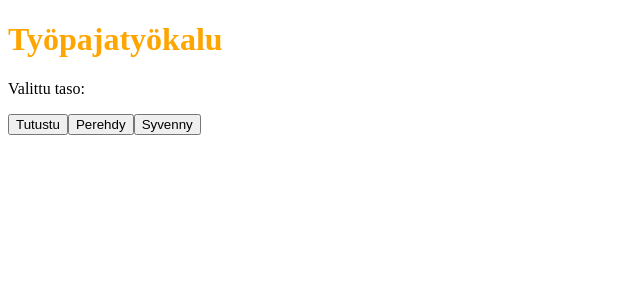
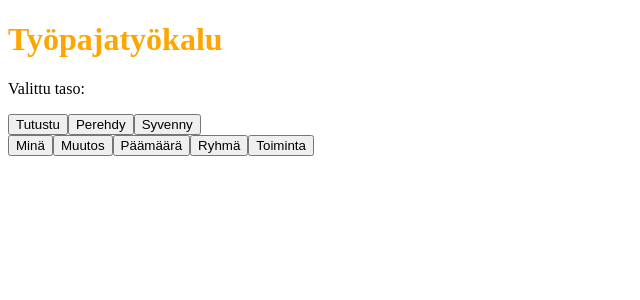
Before and after one commit to marttajamsen/Tyopajatyokalu, a React (Create React App) app: page / in a window 1280 px wide. Shown: the top 300 px of the page, without its empty margins (0-640 px from the left). Built offline with nearby package versions, Linux system fonts and the light colour scheme.

Commit message:
Check me tkasper

```diff
--- a/src/App.js
+++ b/src/App.js
@@ -8,8 +8,15 @@ class App extends Component {
     super(props);
 
     this.state = {
-      selectedLevel: null
+      selectedLevel: null,
+      selectedTags: []
     }
+  }
+
+  handleTagClicked(tag) {
+    console.log("tag", tag)
+    console.log("tags", this.state.selectedTags)
+
   }
 
   renderTags(tags) {
@@ -51,15 +58,37 @@ class App extends Component {
     })
   }
 
+  renderTagfilters(tags) {
+    return tags.map(tag => {
+      return (
+        <button onClick={() => this.handleTagClicked(tag) }>{tag}</button>
+      )
+    })
+  }
+
+
   render() {
     const mapped = events.map(event => event.name);
 
     const skillLevels = [];
+    const tags = [];
+
+    const lista = ['A', 'B', 'C'];
+
+    lista.indexOf('A') // 0
+    lista.indexOf('B') // 1
+    lista.indexOf('C') // 2
+    lista.indexOf('D') // -1
 
     events.forEach(event => {
       if (skillLevels.indexOf(event.level) === -1) {
         skillLevels.push(event.level);
       }
+      event.tags.forEach(tag => {
+        if (tags.indexOf(tag) === -1) {
+          tags.push(tag);
+        }
+      })
     })
 
     return (
@@ -70,6 +99,9 @@ class App extends Component {
           <div className="SkillLevelFilters">
             {this.renderFilters(skillLevels)}
           </div>
+          <div>
+            {this.renderTagfilters(tags)}
+          </div>
           {this.renderEvents()}
         </div>
       </div>
```
